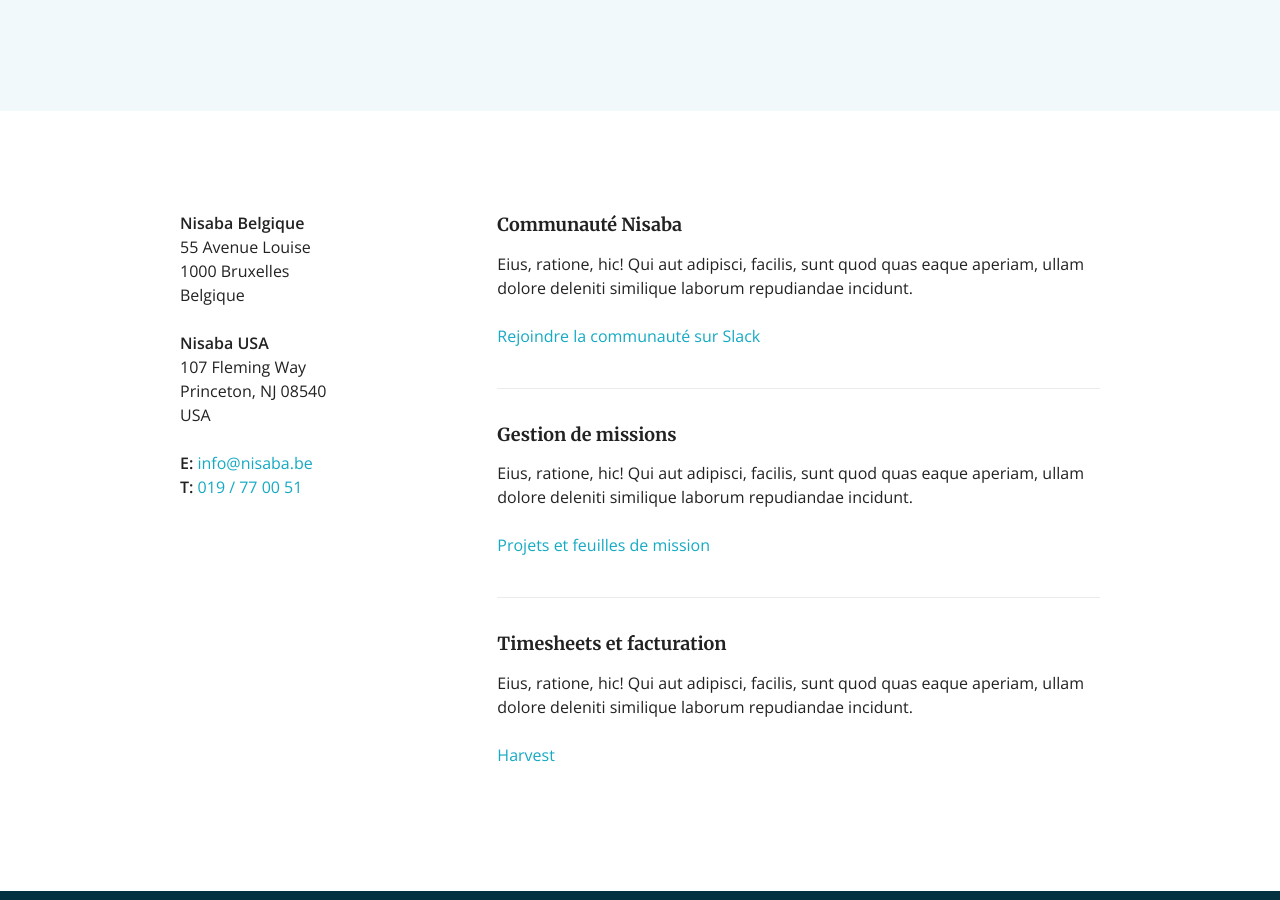
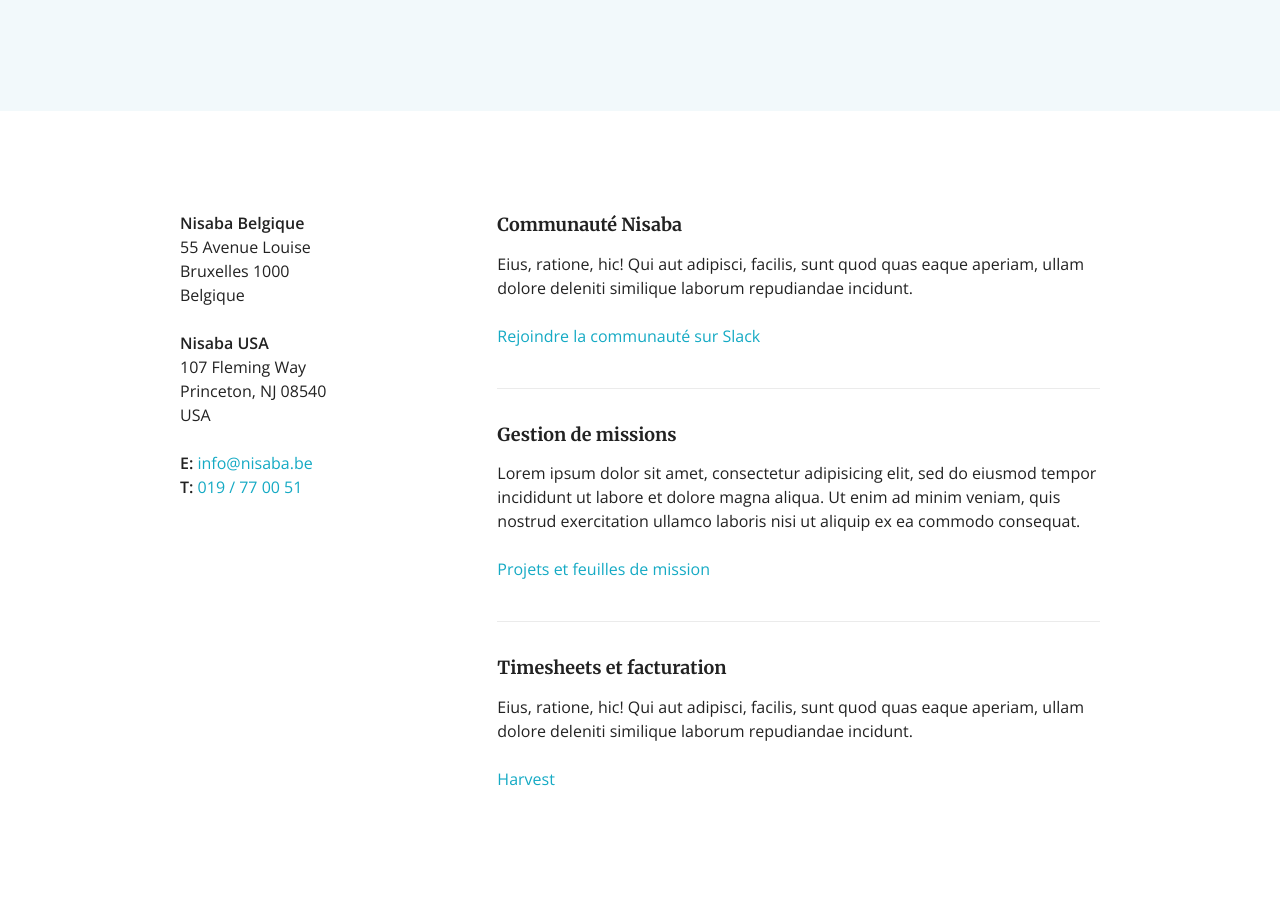
Before and after one commit to jeromecoupe/nisaba, a Jekyll site: the page built from contact.html, in a window 1280 px wide and 900 px high, scrolled down 1230 px. Built offline with Jekyll 4.4.1, drawn with Linux system fonts in a browser that asks for light colours.

Commit message:
tweaks
Signed-off-by: Jérôme Coupé <jercoupe@gmail.com>

```diff
--- a/contact.html
+++ b/contact.html
@@ -85,7 +85,7 @@
           <p class="address">
             <strong>Nisaba Belgique</strong><br>
             55 Avenue Louise<br>
-            1000 Bruxelles<br>
+            Bruxelles 1000<br>
             Belgique
           </p>
 
@@ -112,7 +112,7 @@
             </li>
             <li>
               <h2 class="h3">Gestion de missions</h2>
-              <p>Eius, ratione, hic! Qui aut adipisci, facilis, sunt quod quas eaque aperiam, ullam dolore deleniti similique laborum repudiandae incidunt.</p>
+              <p>Lorem ipsum dolor sit amet, consectetur adipisicing elit, sed do eiusmod tempor incididunt ut labore et dolore magna aliqua. Ut enim ad minim veniam, quis nostrud exercitation ullamco laboris nisi ut aliquip ex ea commodo consequat.</p>
               <p><a href="#">Projets et feuilles de mission</a></p>
             </li>
             <li>
```
Also changed, not shown: gulpfile.js (+7 -7 lines), 1 other file.
